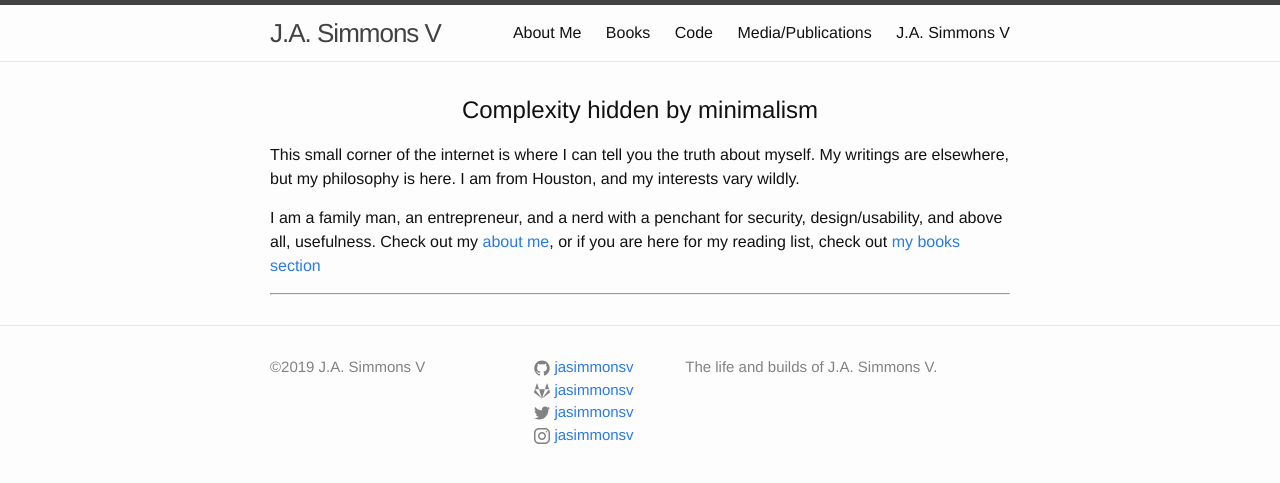
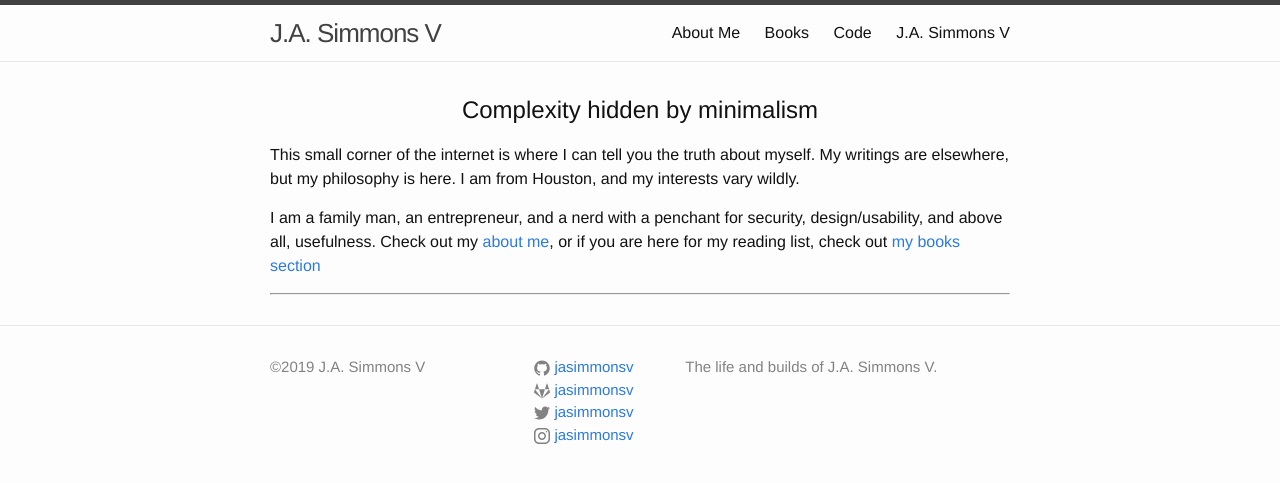
Before and after one commit to jasimmonsv/jasimmonsv.github.io, a Jekyll site: the page built from index.html, in a window 1280 px wide. Shown: the top 483 px of the page. Built offline with Jekyll 4.4.1, drawn with Linux system fonts in a browser that asks for light colours.

Commit message:
fix unless loop

```diff
--- a/_includes/header.html
+++ b/_includes/header.html
@@ -15,7 +15,7 @@
 
       <div class="trigger">
         {% for my_page in site.pages %}
-          {% unless page.exclude %}
+          {% unless my_page.exclude %}
             {% if my_page.title %}
           <a class="page-link" href="{{ my_page.url | prepend: site.baseurl }}">{{ my_page.title }}</a>
             {% endif %}
```
